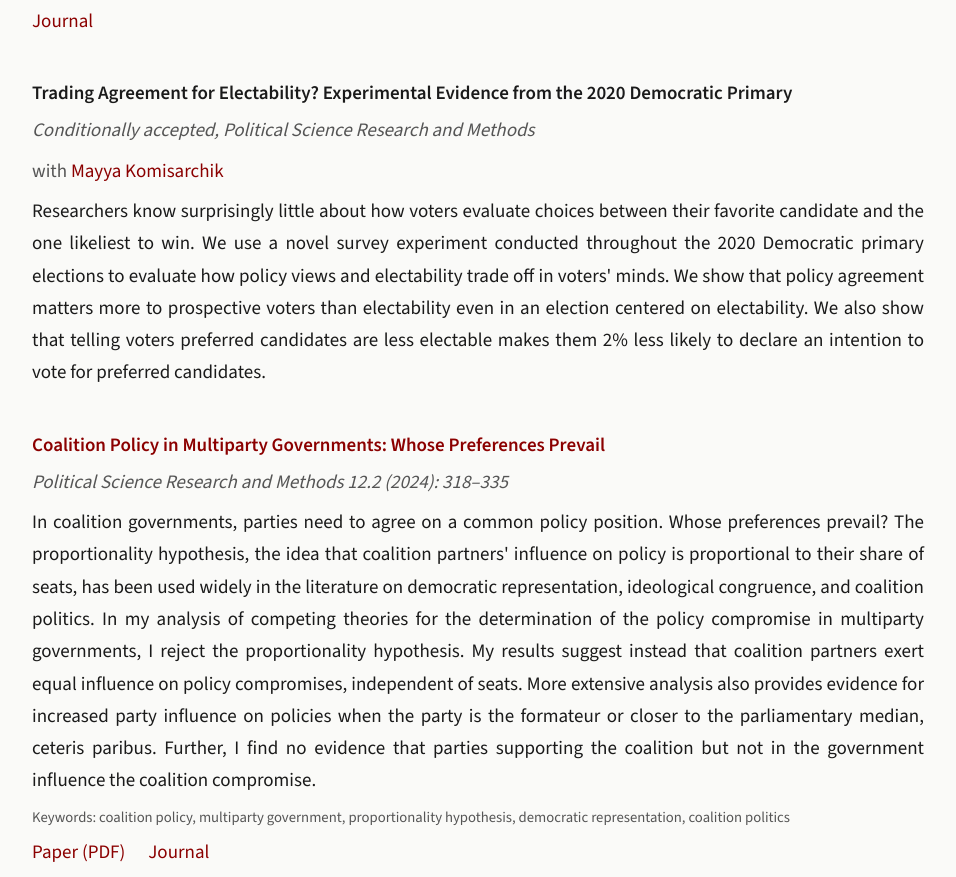
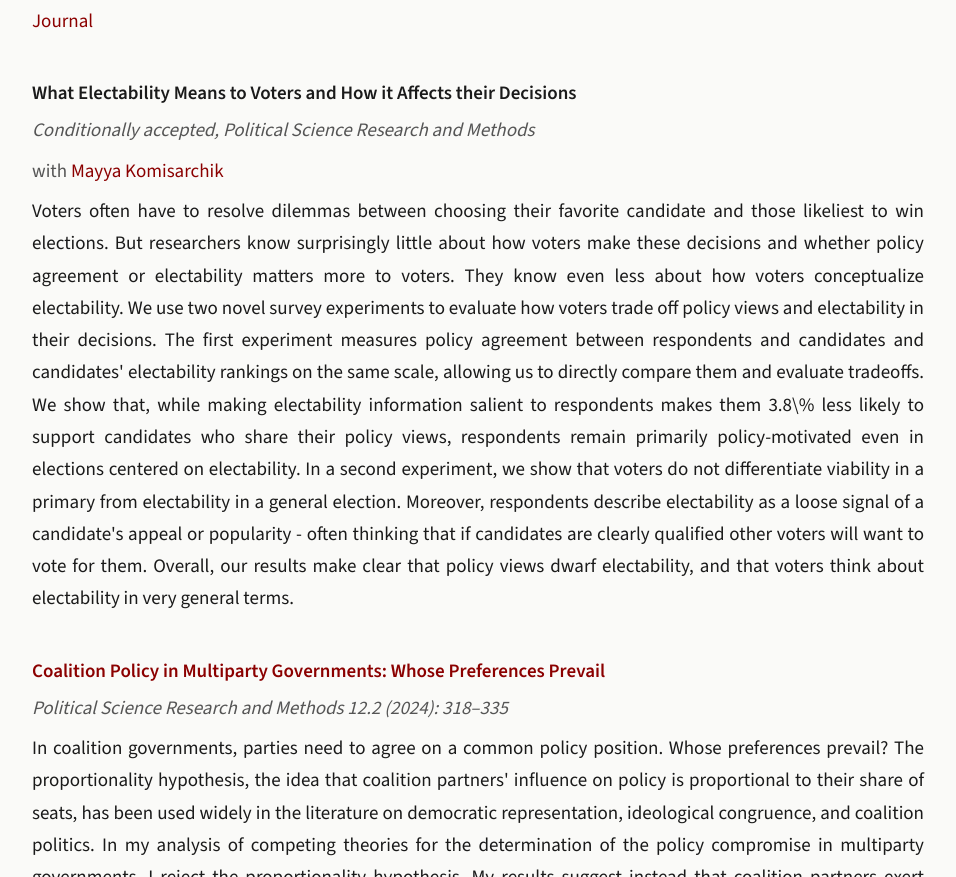
Before and after one commit to aalbarel/-alessioalbarello.com, a plain HTML site: page research.html in a window 1280 px wide. Shown: the part 1217-2094 px from the top of the page, without its empty margins (162-1118 px from the left). Drawn offline with nearby package versions, Linux system fonts and the light colour scheme.

Commit message:
Update research.html

```diff
--- a/research.html
+++ b/research.html
@@ -176,12 +176,12 @@
 
     <article class="paper">
         <div class="paper-title">
-            Trading Agreement for Electability? Experimental Evidence from the 2020 Democratic Primary
+            What Electability Means to Voters and How it Affects their Decisions
         </div>
         <div class="paper-venue">Conditionally accepted, Political Science Research and Methods</div>
         <div class="coauthors">with <a href="https://www.mayyakomisarchik.com">Mayya Komisarchik</a></div>
         <div class="paper-abstract">
-            Researchers know surprisingly little about how voters evaluate choices between their favorite candidate and the one likeliest to win. We use a novel survey experiment conducted throughout the 2020 Democratic primary elections to evaluate how policy views and electability trade off in voters' minds. We show that policy agreement matters more to prospective voters than electability even in an election centered on electability. We also show that telling voters preferred candidates are less electable makes them 2% less likely to declare an intention to vote for preferred candidates.
+            Voters often have to resolve dilemmas between choosing their favorite candidate and those likeliest to win elections. But researchers know surprisingly little about how voters make these decisions and whether policy agreement or electability matters more to voters. They know even less about how voters conceptualize electability. We use two novel survey experiments to evaluate how voters trade off policy views and electability in their decisions. The first experiment measures policy agreement between respondents and candidates and candidates' electability rankings on the same scale, allowing us to directly compare them and evaluate tradeoffs. We show that, while making electability information salient to respondents makes them 3.8\% less likely to support candidates who share their policy views, respondents remain primarily policy-motivated even in elections centered on electability. In a second experiment, we show that voters do not differentiate viability in a primary from electability in a general election. Moreover, respondents describe electability as a loose signal of a candidate's appeal or popularity - often thinking that if candidates are clearly qualified other voters will want to vote for them. Overall, our results make clear that policy views dwarf electability, and that voters think about electability in very general terms.
         </div>
     </article>
 
```
